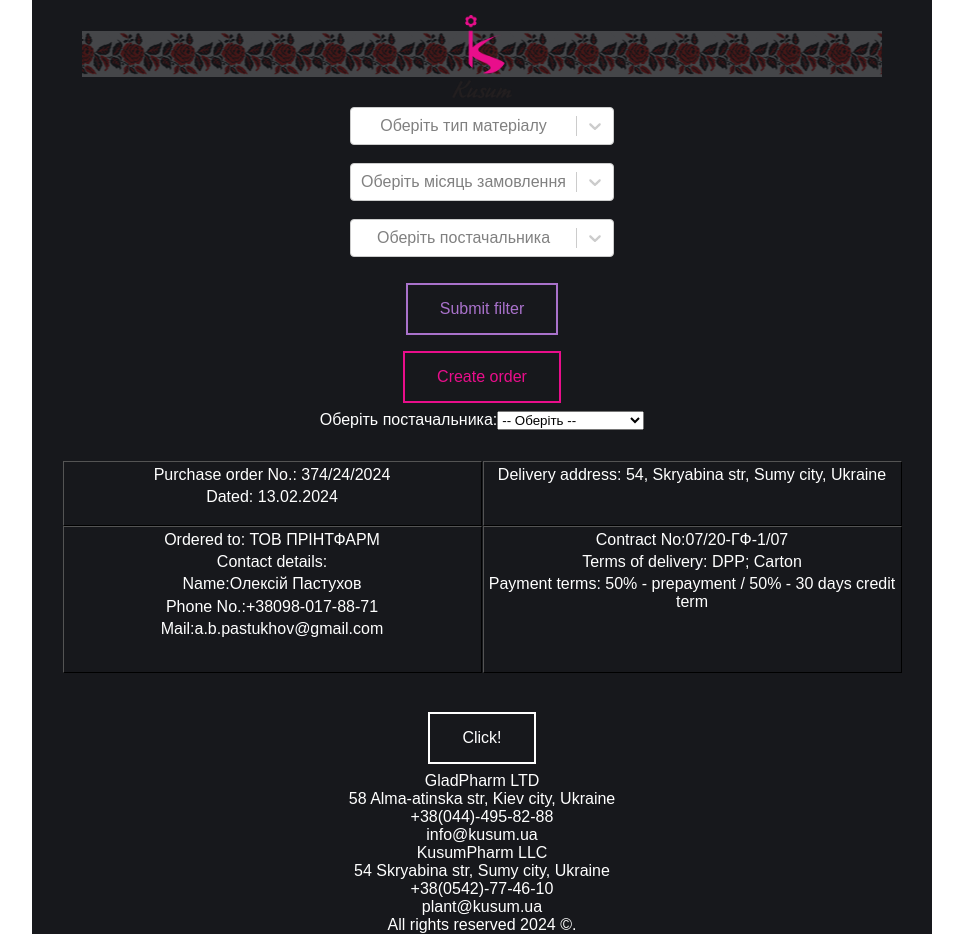
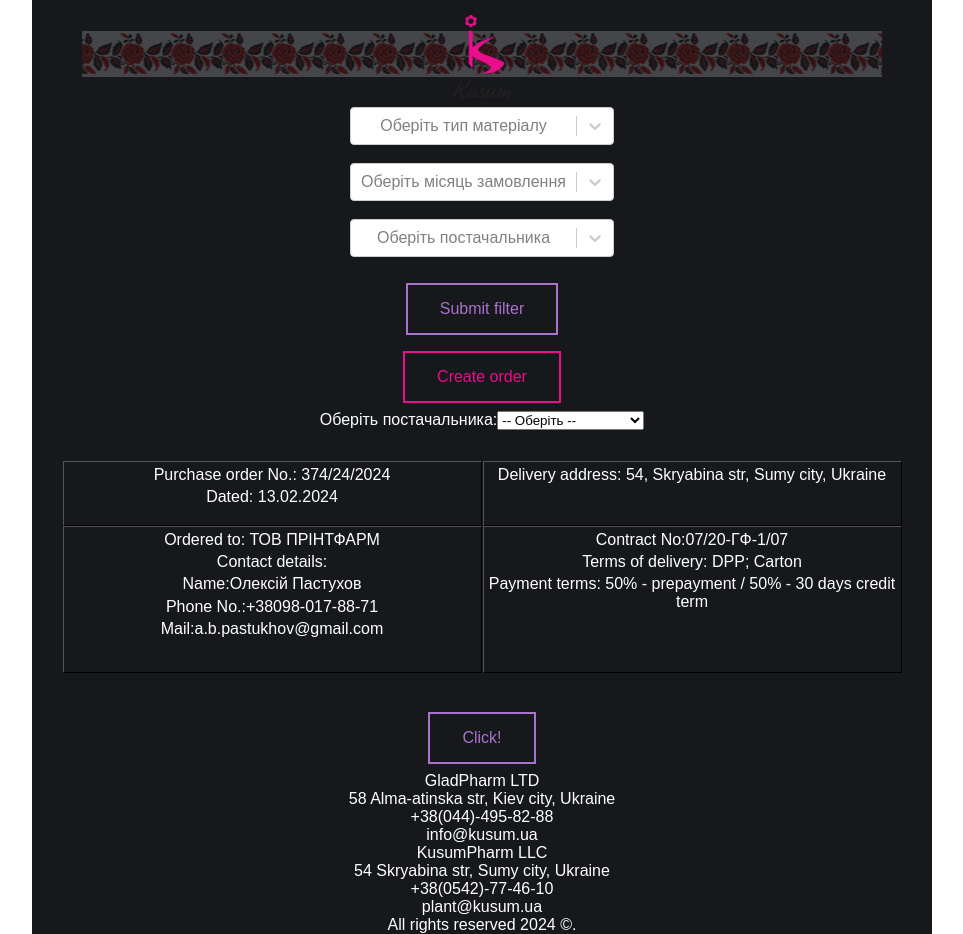
Before and after one commit to SamikQ/KusumOrder, a React (Create React App) app: page / in a window 1280 px wide. Shown: the whole page, without its empty margins (158-1121 px from the left). Built offline with nearby package versions, Linux system fonts and the light colour scheme.

Commit message:
footer under process

```diff
--- a/src/components/Footer/footer.js
+++ b/src/components/Footer/footer.js
@@ -1,9 +1,6 @@
 import React from "react";
 
-const footerRef = React.createRef();
-
 const Footer = () => {
-
   const contactsData = [
     {
       name: "GladPharm LTD",
@@ -34,16 +31,16 @@ const Footer = () => {
     );
   });
 
-  var footerElement = <footer id="footer" ref={footerRef}>
-    <div className="footer-contacts">{contacts}</div>
-    <div className="footer-copyrights">All rights reserved 2024 &copy;.</div>
-  </footer>
+  const footerRef = React.createRef();
 
-  return (
-    <>
-      {footerElement}
-    </>
+  var footerElement = (
+    <footer id="footer" ref={footerRef}>
+      <div className="footer-contacts">{contacts}</div>
+      <div className="footer-copyrights">All rights reserved 2024 &copy;.</div>
+    </footer>
   );
+
+  return <>{footerElement}</>;
 };
 
 export default Footer;
--- a/src/components/pdf/Pdf.jsx
+++ b/src/components/pdf/Pdf.jsx
@@ -13,7 +13,7 @@ class PDF extends Component {
         super();
     }
 
-    CreatePDF = () => {
+    CreatePDF = async () => {
         const arr = this.props.data;
         console.log(arr);
         const doc = new jsPDF();
@@ -33,20 +33,26 @@ class PDF extends Component {
             }
         });
         //Footer from the body
-        const footerElement = footerRef.current;
-        doc.html(source, {
-            callback: function (doc) {
+        const footerElement = `<footer id="footer" ref={footerRef}>
+            <div className="footer-contacts">HELLO!</div>
+            <div className="footer-copyrights">All rights reserved 2024 &copy;.</div>
+        </footer>`;
+
+        await doc.html(footerElement, {
+            callback: function () {
                 doc.output();
             },
-            x: 10,
-            y: 10
+            'x': 15,
+            'y': 15,
+            'width': 200,
         });
+
         doc.save("a4.pdf");
     };
 
     render() {
         return (
-            <div><button onClick={this.CreatePDF}>Click!</button></div>
+            <div><button onClick={this.CreatePDF} className="fill">Click!</button></div>
         )
     }
 
```
